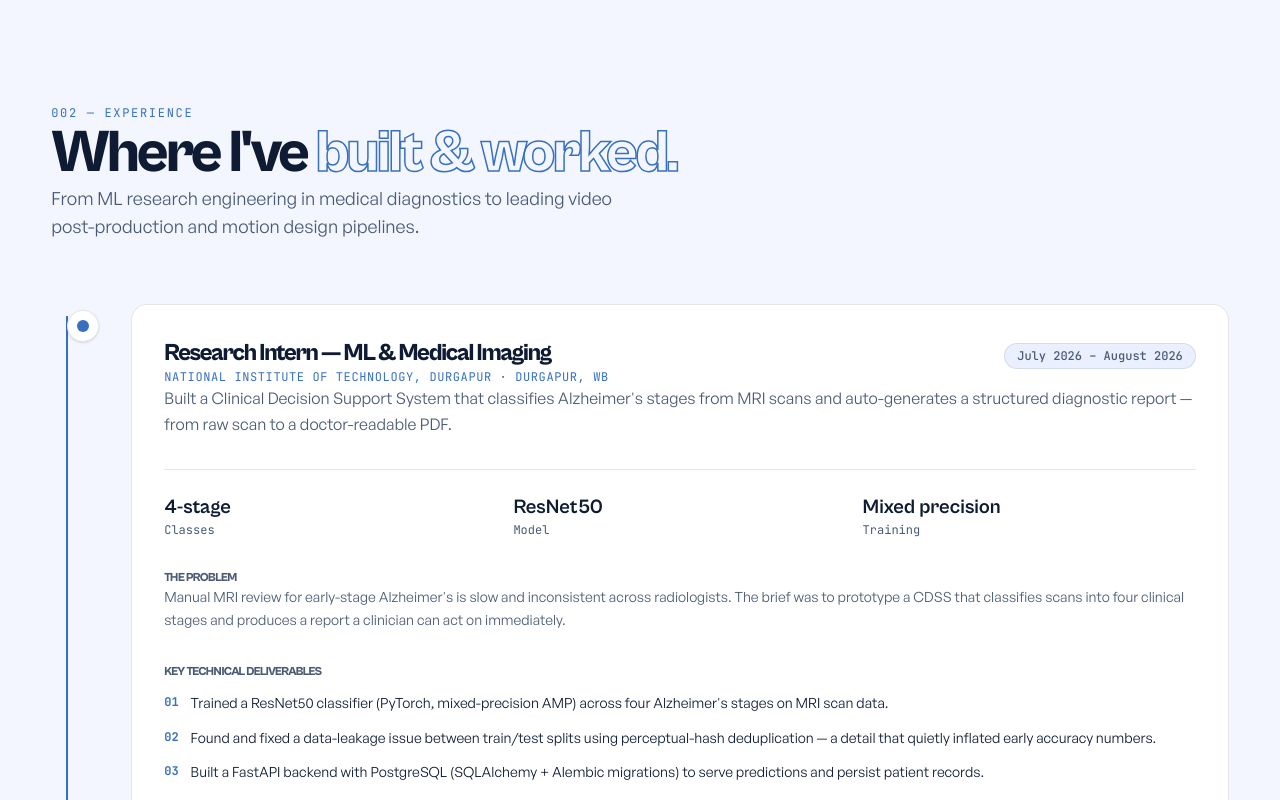
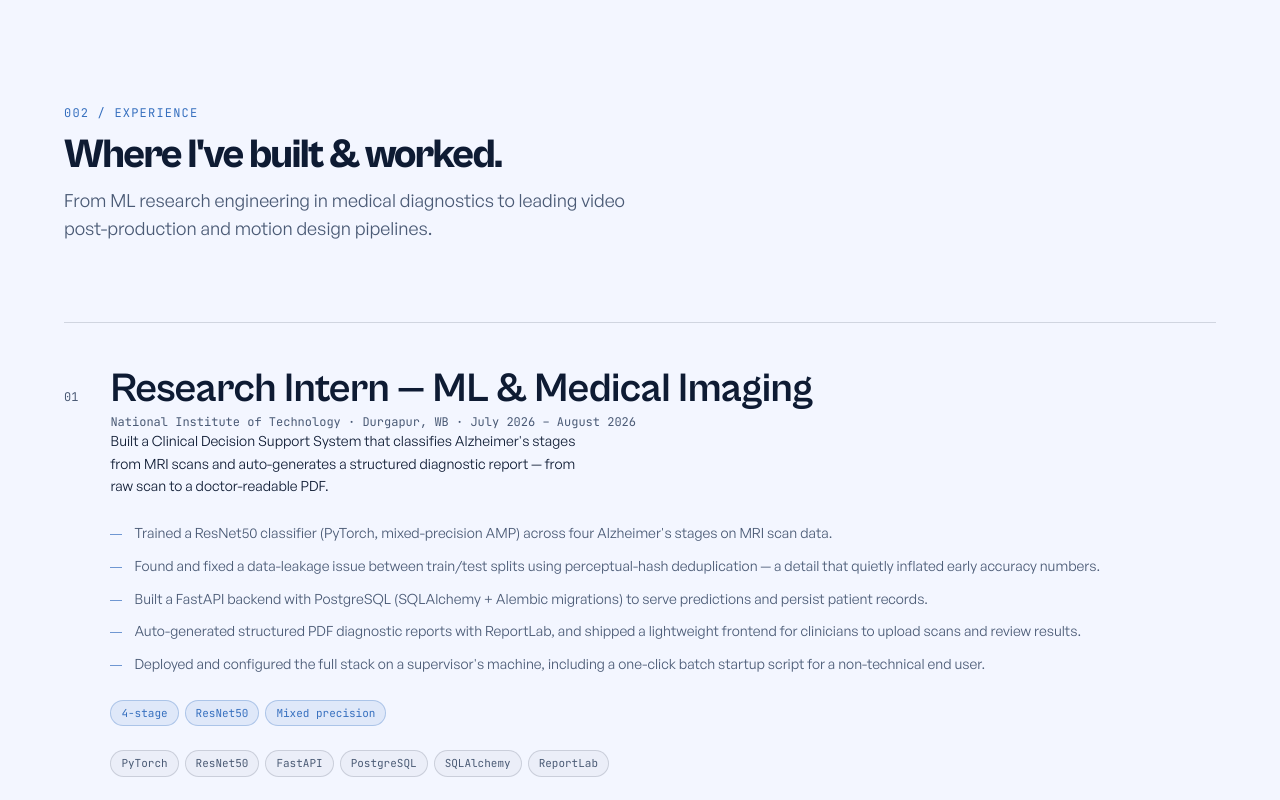
Before and after one commit to QuantumSenpai/portfolio, a Next.js app: page / in a window 1280 px wide. Shown: the part 2520-3320 px from the top of the page. Built offline with nearby package versions, Linux system fonts and the light colour scheme.

Commit message:
3A experience

```diff
--- a/components/experience.tsx
+++ b/components/experience.tsx
@@ -1,162 +1,227 @@
 "use client";
 
-import { useRef } from "react";
-import { motion, useScroll, useSpring } from "framer-motion";
-import { experiences, type ExperienceItem } from "@/lib/data";
-import { Reveal } from "./ui/reveal";
-import { StrokeText } from "./ui/stroke-text";
+import { useState } from "react";
+import { motion, useReducedMotion, type Variants } from "framer-motion";
+import {
+  experienceSection,
+  experiences,
+  type ExperienceEntry,
+} from "@/lib/data";
+import { EASE, DURATION, STAGGER } from "@/lib/motion";
+import { cn } from "@/lib/utils";
+
+/**
+ * Shared hover / focus transition.
+ * Duration + easing are pulled from lib/motion.ts so every section animates
+ * identically. Only transform + opacity are animated — never layout properties.
+ */
+const HOVER_TRANSITION = {
+  transitionDuration: `${DURATION.base}s`,
+  transitionTimingFunction: `cubic-bezier(${EASE.join(", ")})`,
+};
 
 export function Experience() {
-  const containerRef = useRef<HTMLDivElement>(null);
-  const { scrollYProgress } = useScroll({
-    target: containerRef,
-    offset: ["start 70%", "end 85%"],
-  });
+  const shouldReduceMotion = useReducedMotion();
 
-  const scaleY = useSpring(scrollYProgress, {
-    stiffness: 100,
-    damping: 25,
-    restDelta: 0.001,
-  });
+  // Which row is hovered / focused — every other row dims to 55%
+  const [activeId, setActiveId] = useState<string | null>(null);
+
+  const headingVariants: Variants = {
+    hidden: { opacity: 0, y: 16 },
+    visible: {
+      opacity: 1,
+      y: 0,
+      transition: { duration: DURATION.base, ease: EASE },
+    },
+  };
+
+  const listVariants: Variants = {
+    hidden: {},
+    visible: {
+      transition: { staggerChildren: STAGGER },
+    },
+  };
+
+  const rowVariants: Variants = {
+    hidden: { opacity: 0, y: 16 },
+    visible: {
+      opacity: 1,
+      y: 0,
+      transition: { duration: DURATION.base, ease: EASE },
+    },
+  };
 
   return (
-    <section id="experience" className="container py-24 sm:py-32">
-      <Reveal>
-        <span className="eyebrow">002 — Experience</span>
-        <h2 className="mt-4 max-w-2xl text-4xl font-extrabold tracking-tight sm:text-5xl lg:text-6xl">
-          Where I&apos;ve <StrokeText>built &amp; worked.</StrokeText>
+    <section id="experience" className="relative w-full py-24 sm:py-32">
+      <div className="mx-auto w-full max-w-[1680px] px-6 md:px-10 lg:px-16">
+        {/* Section heading */}
+        <motion.div
+          variants={headingVariants}
+          initial={shouldReduceMotion ? false : "hidden"}
+          whileInView="visible"
+          viewport={{ once: true, margin: "-60px" }}
+          className="mb-14 sm:mb-20"
+        >
+          <span className="font-mono text-xs uppercase tracking-widest text-accent">
+            {experienceSection.eyebrow}
+          </span>
+          <h2
+            style={{ fontWeight: 800, letterSpacing: "-0.04em" }}
+            className="mt-4 font-display text-ink text-[length:var(--text-h2)] [text-wrap:balance]"
+          >
+            {experienceSection.heading}
           </h2>
           <p className="mt-4 max-w-xl text-base text-ink-dim sm:text-lg">
-          From ML research engineering in medical diagnostics to leading video post-production
-          and motion design pipelines.
+            {experienceSection.description}
           </p>
-      </Reveal>
+        </motion.div>
 
-      <div ref={containerRef} className="relative mt-16 pl-6 sm:pl-10">
-        <div
-          aria-hidden="true"
-          className="absolute bottom-6 left-[11px] top-3 w-[2px] bg-line sm:left-[15px]"
+        {/* Experience rows */}
+        <motion.div
+          role="list"
+          variants={listVariants}
+          initial={shouldReduceMotion ? false : "hidden"}
+          whileInView="visible"
+          viewport={{ once: true, margin: "-60px" }}
+          className="border-t border-ink/15"
+        >
+          {experiences.map((entry, idx) => (
+            <ExperienceRow
+              key={entry.id}
+              entry={entry}
+              index={idx + 1}
+              variants={rowVariants}
+              dimmed={activeId !== null && activeId !== entry.id}
+              onActive={setActiveId}
             />
-
-        <motion.div
-          aria-hidden="true"
-          style={{ scaleY }}
-          className="absolute bottom-6 left-[11px] top-3 w-[2px] origin-top bg-accent sm:left-[15px]"
-        />
-
-        <div className="space-y-16 sm:space-y-20">
-          {experiences.map((item, i) => (
-            <TimelineEntry key={item.id} item={item} index={i} />
           ))}
-        </div>
+        </motion.div>
       </div>
     </section>
   );
 }
 
-function TimelineEntry({ item, index }: { item: ExperienceItem; index: number }) {
+function ExperienceRow({
+  entry,
+  index,
+  variants,
+  dimmed,
+  onActive,
+}: {
+  entry: ExperienceEntry;
+  index: number;
+  variants: Variants;
+  dimmed: boolean;
+  onActive: (id: string | null) => void;
+}) {
+  const formattedIndex = String(index).padStart(2, "0");
+  const titleId = `experience-${entry.id}`;
+  const meta = [entry.org, entry.location, entry.dates]
+    .filter(Boolean)
+    .join(" · ");
+
   return (
-    <motion.div
-      initial={{ opacity: 0, y: 28 }}
-      whileInView={{ opacity: 1, y: 0 }}
-      viewport={{ once: true, margin: "-60px" }}
-      transition={{ duration: 0.7, delay: index * 0.1, ease: [0.16, 1, 0.3, 1] }}
-      className="relative pl-6 sm:pl-10"
+    <motion.div role="listitem" variants={variants}>
+      <div
+        role="group"
+        tabIndex={0}
+        aria-labelledby={titleId}
+        onMouseEnter={() => onActive(entry.id)}
+        onMouseLeave={() => onActive(null)}
+        onFocus={() => onActive(entry.id)}
+        onBlur={() => onActive(null)}
+        style={HOVER_TRANSITION}
+        className={cn(
+          "group relative w-full border-b border-ink/15 py-8 transition-opacity focus-visible:outline-2 focus-visible:outline-accent focus-visible:outline-offset-4 sm:py-10",
+          dimmed ? "opacity-55" : "opacity-100"
+        )}
       >
-      <div
+        {/* Row background tint — ink at 4% */}
+        <span
           aria-hidden="true"
-        className="absolute -left-[18px] top-1.5 flex h-7 w-7 items-center justify-center rounded-full border border-line bg-surface shadow-sm transition-colors sm:-left-[24px] sm:h-8 sm:w-8"
+          className="pointer-events-none absolute inset-0 bg-ink/[0.04] opacity-0 transition-opacity group-hover:opacity-100 group-focus-visible:opacity-100"
+          style={HOVER_TRANSITION}
+        />
+
+        {/* 1px accent underline — scaleX 0 -> 1 from the left */}
+        <span
+          aria-hidden="true"
+          className="pointer-events-none absolute bottom-0 left-0 right-0 h-px origin-left scale-x-0 bg-accent transition-transform group-hover:scale-x-100 group-focus-visible:scale-x-100"
+          style={HOVER_TRANSITION}
+        />
+
+        <div className="relative z-10 flex items-baseline gap-6 lg:gap-8">
+          {/* Index */}
+          <span className="shrink-0 font-mono text-xs tabular-nums text-ink-dim">
+            {formattedIndex}
+          </span>
+
+          <div className="min-w-0 flex-1">
+            {/* Role */}
+            <h3
+              id={titleId}
+              style={{
+                fontWeight: 700,
+                letterSpacing: "-0.015em",
+                ...HOVER_TRANSITION,
+              }}
+              className="font-display text-ink text-[length:var(--text-h2)] leading-tight transition-all group-hover:translate-x-3 group-focus-visible:translate-x-3 group-hover:text-accent group-focus-visible:text-accent"
             >
-        <div className="h-2.5 w-2.5 rounded-full bg-accent sm:h-3 sm:w-3" />
-      </div>
+              {entry.role}
+            </h3>
 
-      <div className="rounded-2xl border border-line bg-surface p-6 sm:p-8 transition-shadow duration-300 hover:shadow-md">
-        <div className="flex flex-col gap-2 sm:flex-row sm:items-baseline sm:justify-between">
-          <div>
-            <h3 className="font-display text-xl font-bold tracking-tight text-ink sm:text-2xl">
-              {item.role}
-            </h3>
-            <p className="mt-1 font-mono text-xs uppercase tracking-wider text-accent">
-              {item.organization} {item.location ? `· ${item.location}` : ""}
+            {/* Organisation + dates */}
+            <p className="mt-3 font-mono text-xs text-ink-dim">{meta}</p>
+
+            {/* Summary */}
+            {entry.summary && (
+              <p className="mt-4 max-w-[60ch] text-sm leading-relaxed text-ink">
+                {entry.summary}
               </p>
-          </div>
-          <span className="inline-flex w-fit items-center rounded-full border border-line bg-surface-2 px-3 py-1 font-mono text-xs font-medium text-ink-dim">
-            {item.period}
+            )}
+
+            {/* Bullets — always visible */}
+            <ul className="mt-6 space-y-2.5">
+              {entry.bullets.map((bullet) => (
+                <li
+                  key={bullet}
+                  className="flex items-start gap-3 text-sm leading-relaxed text-ink-dim"
+                >
+                  <span
+                    aria-hidden="true"
+                    className="mt-3 h-px w-3 shrink-0 bg-accent/70"
+                  />
+                  <span>{bullet}</span>
+                </li>
+              ))}
+            </ul>
+
+            {/* Stats */}
+            {entry.stats && entry.stats.length > 0 && (
+              <div className="mt-6 flex flex-wrap gap-1.5">
+                {entry.stats.map((stat) => (
+                  <span
+                    key={stat.label}
+                    className="rounded-full border border-accent/30 bg-accent/10 px-2.5 py-1 font-mono text-[11px] text-accent"
+                  >
+                    {stat.label}
                   </span>
-        </div>
-
-        <p className="mt-4 text-sm leading-relaxed text-ink-dim sm:text-base">
-          {item.summary}
-        </p>
-
-        {item.type === "detailed" && (
-          <div className="mt-8 space-y-8 border-t border-line pt-6">
-            {item.stats && item.stats.length > 0 && (
-              <div className="grid grid-cols-3 gap-4">
-                {item.stats.map((s) => (
-                  <div key={s.label}>
-                    <p className="font-display text-lg font-bold text-ink sm:text-xl">
-                      {s.value}
-                    </p>
-                    <p className="mt-0.5 font-mono text-[0.65rem] text-ink-dim sm:text-xs">
-                      {s.label}
-                    </p>
-                  </div>
                 ))}
               </div>
             )}
 
-            {item.problem && (
-              <div>
-                <h4 className="font-mono text-xs uppercase tracking-wider text-ink-dim">
-                  The Problem
-                </h4>
-                <p className="mt-2 text-sm leading-relaxed text-ink-dim">
-                  {item.problem}
-                </p>
-              </div>
-            )}
-
-            {item.approach && item.approach.length > 0 && (
-              <div>
-                <h4 className="font-mono text-xs uppercase tracking-wider text-ink-dim">
-                  Key Technical Deliverables
-                </h4>
-                <div className="mt-3 space-y-3">
-                  {item.approach.map((step, idx) => (
-                    <div key={idx} className="flex gap-3">
-                      <span className="mt-0.5 font-mono text-xs font-bold text-accent">
-                        {String(idx + 1).padStart(2, "0")}
+            {/* Tags */}
+            <div className="mt-6 flex flex-wrap gap-1.5">
+              {entry.tags.map((tag) => (
+                <span
+                  key={tag}
+                  className="rounded-full border border-ink/15 bg-ink/[0.03] px-2.5 py-1 font-mono text-[11px] text-ink-dim"
+                >
+                  {tag}
                 </span>
-                      <p className="text-sm leading-relaxed text-ink">{step}</p>
-                    </div>
               ))}
             </div>
           </div>
-            )}
-          </div>
-        )}
-
-        {item.type === "compact" && item.highlights && item.highlights.length > 0 && (
-          <div className="mt-6 space-y-2.5 border-t border-line pt-5">
-            {item.highlights.map((bullet, idx) => (
-              <div key={idx} className="flex items-start gap-3">
-                <span className="mt-1.5 h-1.5 w-1.5 shrink-0 rounded-full bg-accent" />
-                <p className="text-sm leading-relaxed text-ink">{bullet}</p>
-              </div>
-            ))}
-          </div>
-        )}
-
-        <div className="mt-6 flex flex-wrap gap-1.5 pt-2">
-          {item.stack.map((tech) => (
-            <span
-              key={tech}
-              className="rounded-full bg-surface-2 px-3 py-1 font-mono text-[0.7rem] text-ink-dim transition-colors hover:border-line hover:text-ink"
-            >
-              {tech}
-            </span>
-          ))}
         </div>
       </div>
     </motion.div>
--- a/lib/data.ts
+++ b/lib/data.ts
@@ -189,46 +189,53 @@ export const filters: { label: string; value: ProjectCategory | "all" }[] = [
   { label: "Game", value: "game" },
 ];
 
-export interface ResearchStat {
-  label: string;
-  value: string;
+// ============================================================================
+// EDIT HERE — Experience
+// ============================================================================
+
+export interface ExperienceSectionConfig {
+  eyebrow: string;
+  heading: string;
+  description: string;
 }
 
-export interface ExperienceItem {
+export const experienceSection: ExperienceSectionConfig = {
+  eyebrow: "002 / Experience",
+  heading: "Where I've built & worked.",
+  description:
+    "From ML research engineering in medical diagnostics to leading video post-production and motion design pipelines.",
+};
+
+export interface ExperienceEntry {
   id: string;
   role: string;
-  organization: string;
-  period: string;
+  org: string;
   location?: string;
-  type: "detailed" | "compact";
-  summary: string;
-  highlights?: string[];
-  problem?: string;
-  approach?: string[];
-  stack: string[];
-  stats?: ResearchStat[];
+  dates: string;
+  summary?: string;
+  bullets: string[]; // up to 5 — the first entry uses 5, the rest use 3
+  stats?: { label: string }[];
+  tags: string[];
 }
 
-export const experiences: ExperienceItem[] = [
+export const experiences: ExperienceEntry[] = [
   {
     id: "nit-durgapur",
     role: "Research Intern — ML & Medical Imaging",
-    organization: "National Institute of Technology, Durgapur",
-    period: "July 2026 – August 2026",
+    org: "National Institute of Technology",
     location: "Durgapur, WB",
-    type: "detailed",
+    dates: "July 2026 – August 2026",
     summary:
       "Built a Clinical Decision Support System that classifies Alzheimer's stages from MRI scans and auto-generates a structured diagnostic report — from raw scan to a doctor-readable PDF.",
-    problem:
-      "Manual MRI review for early-stage Alzheimer's is slow and inconsistent across radiologists. The brief was to prototype a CDSS that classifies scans into four clinical stages and produces a report a clinician can act on immediately.",
-    approach: [
+    bullets: [
       "Trained a ResNet50 classifier (PyTorch, mixed-precision AMP) across four Alzheimer's stages on MRI scan data.",
       "Found and fixed a data-leakage issue between train/test splits using perceptual-hash deduplication — a detail that quietly inflated early accuracy numbers.",
       "Built a FastAPI backend with PostgreSQL (SQLAlchemy + Alembic migrations) to serve predictions and persist patient records.",
       "Auto-generated structured PDF diagnostic reports with ReportLab, and shipped a lightweight frontend for clinicians to upload scans and review results.",
       "Deployed and configured the full stack on a supervisor's machine, including a one-click batch startup script for a non-technical end user.",
     ],
-    stack: [
+    stats: [{ label: "4-stage" }, { label: "ResNet50" }, { label: "Mixed precision" }],
+    tags: [
       "PyTorch",
       "ResNet50",
       "FastAPI",
@@ -236,27 +243,21 @@ export const experiences: ExperienceItem[] = [
       "SQLAlchemy",
       "ReportLab",
     ],
-    stats: [
-      { label: "Classes", value: "4-stage" },
-      { label: "Model", value: "ResNet50" },
-      { label: "Training", value: "Mixed precision" },
-    ],
   },
   {
     id: "investor-insights",
     role: "Senior Video Editor & YouTube Manager",
-    organization: "Investor Insights",
-    period: "2023 – 2025",
+    org: "Investor Insights",
     location: "Remote",
-    type: "compact",
+    dates: "2023 – 2025",
     summary:
       "Led end-to-end video post-production and channel growth strategy for high-impact financial and tech content.",
-    highlights: [
+    bullets: [
       "Produced and edited 50+ high-retention long-form finance & equity analysis videos featuring custom motion graphics in After Effects and Premiere Pro.",
       "Designed dynamic soundscapes, kinetic typography, and data visualization overlays that drove a 35% increase in average viewer watch time.",
       "Managed complete publishing pipeline, content calendar, thumbnail A/B testing, and audience retention analytics.",
     ],
-    stack: [
+    tags: [
       "Premiere Pro",
       "After Effects",
       "Motion Design",
@@ -267,18 +268,17 @@ export const experiences: ExperienceItem[] = [
   {
     id: "freelance-editor",
     role: "Freelance Video Editor & Motion Designer",
-    organization: "Independent / Creator Studio",
-    period: "2023 – 2025",
+    org: "Independent / Creator Studio",
     location: "Remote",
-    type: "compact",
+    dates: "2023 – 2025",
     summary:
       "Delivering bespoke cinematic edits, anime AMVs, and social media reels for digital creators and brands worldwide.",
-    highlights: [
+    bullets: [
       "Delivered 30+ bespoke cinematic edits, anime motion pieces, and promotional reels with 100% on-time project completion.",
       "Implemented custom 3D camera tracking, complex mask transitions, speed ramps, and precision audio sync in DaVinci Resolve & After Effects.",
       "Collaborated directly with creators from initial storyboard concepts to final 4K rendering and color grading.",
     ],
-    stack: [
+    tags: [
       "DaVinci Resolve",
       "After Effects",
       "VFX",
@@ -287,8 +287,6 @@ export const experiences: ExperienceItem[] = [
     ],
   },
 ];
-
-export const research = experiences[0];
 
 export interface SkillGroup {
   title: string;
```
Lines whose indentation alone changed are shown as unchanged.
